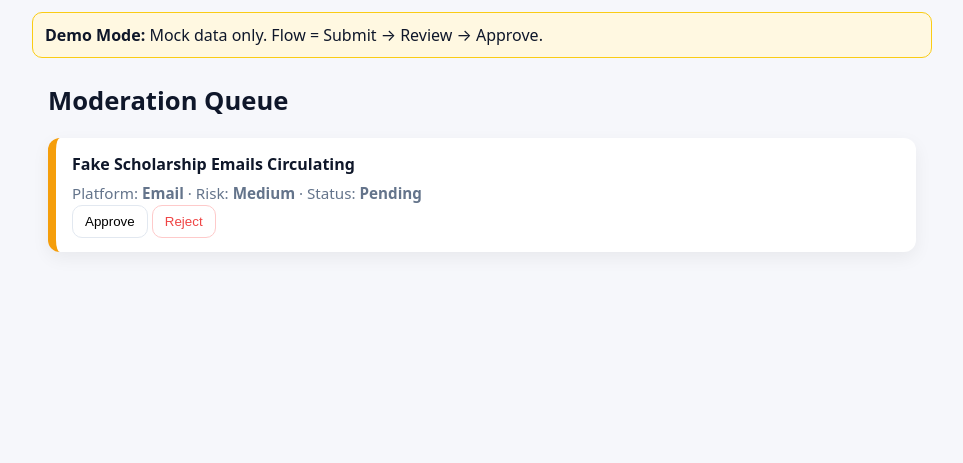
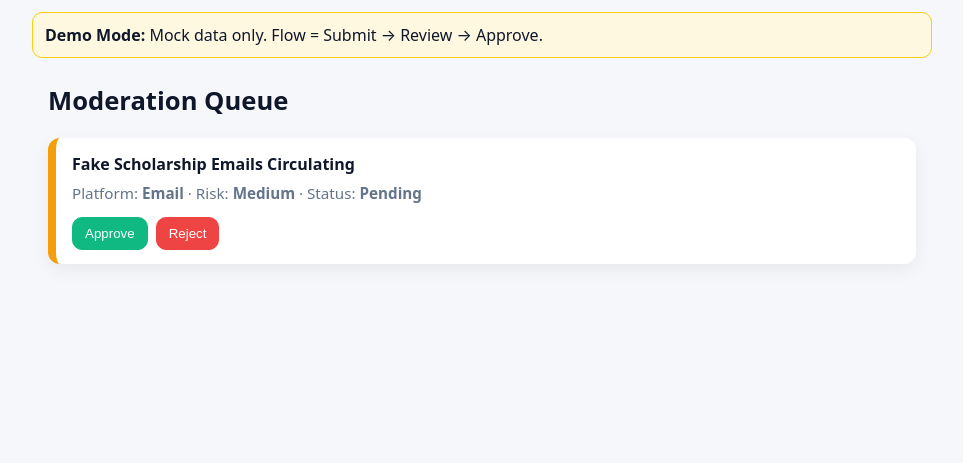
Before and after one commit to thekrissybrown/YouthSafetySignal_Midterm_KrissyBrown, a Flask app: page /moderation in a window 1280 px wide. Shown: the part 48-511 px from the top of the page, without its empty margins (158-1121 px from the left). Run offline with Flask 3, Linux system fonts and the light colour scheme.

Commit message:
Refine README, improve CSS, format imports in app.py
Removed extraneous horizontal rules from README1.txt for clarity. Updated style.css to add .row flex layout, button cursor styling, and distinct approve/reject button colors. Reformatted Flask imports in app.py for better readability.

```diff
--- a/1_code/static/css/style.css
+++ b/1_code/static/css/style.css
@@ -69,3 +69,7 @@ button, .btn-secondary, .btn-danger {
   background: #ffffffcc; backdrop-filter: blur(4px);
   border-top: 1px solid #e5e7eb; padding: 8px 16px; text-align: center;
 }
+.row { display:flex; gap:8px; margin-top:12px; }
+button { cursor:pointer; }
+button[name="action"][value="approve"] { background:#10b981; color:#fff; border-color:#10b981; }
+button[name="action"][value="reject"]  { background:#ef4444; color:#fff; border-color:#ef4444; }
```
Also changed, not shown: 1_code/app.py (+8 -1 lines), 1_code/README1.txt.
